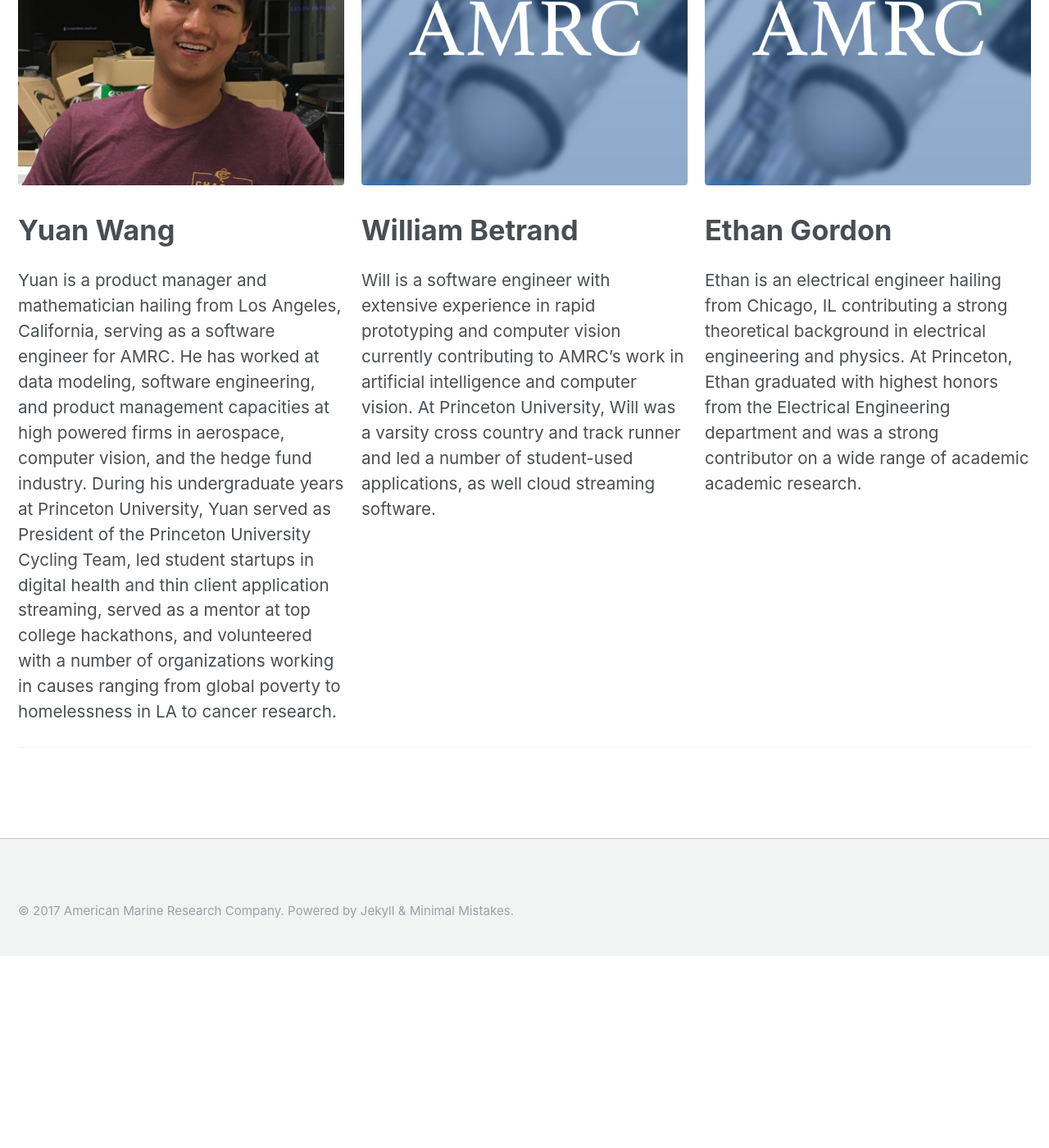
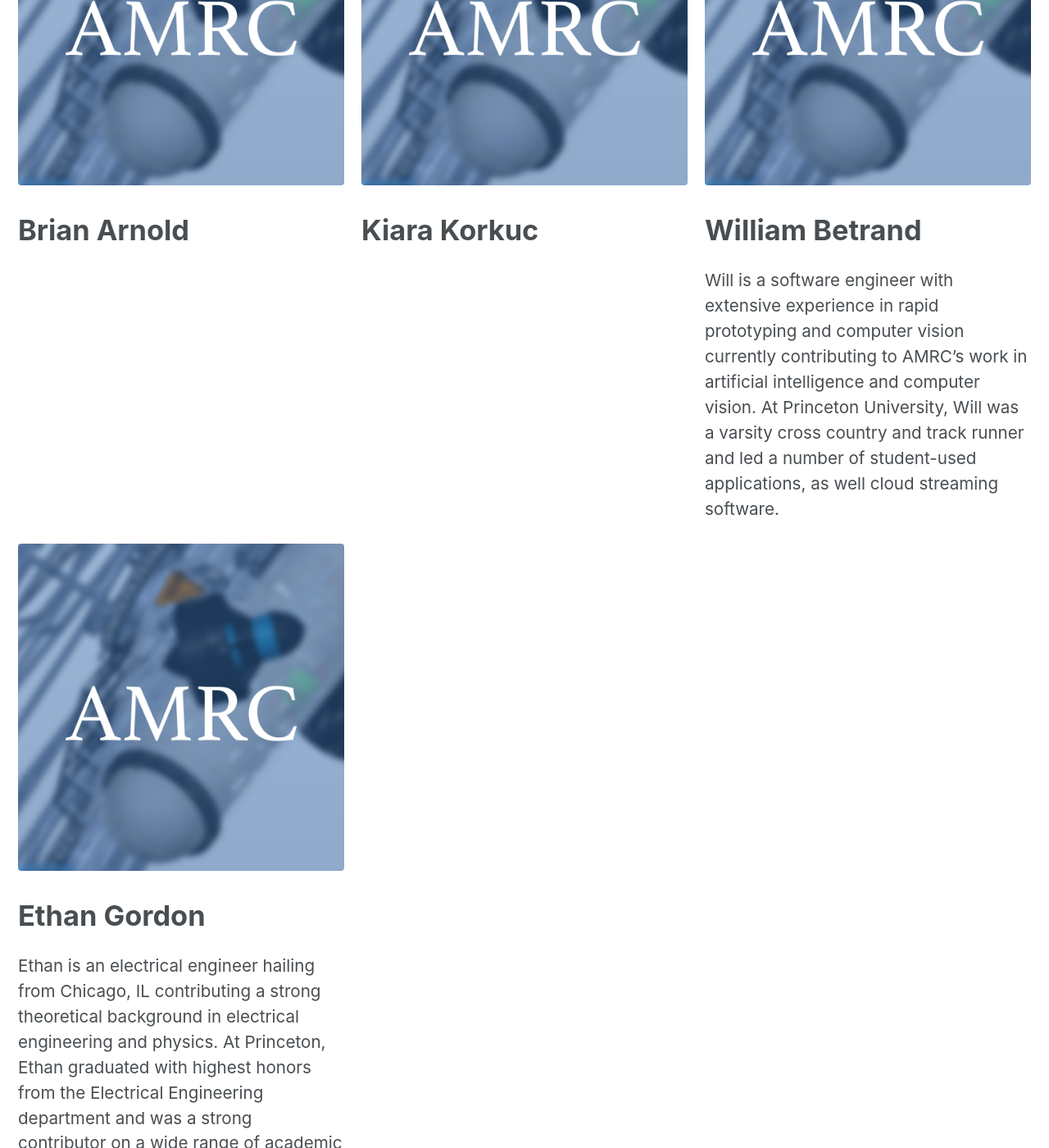
Before and after one commit to AmericanMarineResearch/AmericanMarineResearch, a Jekyll site: the page built from _pages/about.md, in a window 1280 px wide and 1400 px high, scrolled down 3117 px. Shown: the whole window at 82% size. Built offline with Jekyll 4.4.1, drawn with Linux system fonts in a browser that asks for light colours; before the commit the page ends 4284 px from its top, so only the background shows below that.

```diff
--- a/_pages/about.md
+++ b/_pages/about.md
@@ -12,20 +12,29 @@ feature_row:
   - image_path: /assets/images/ian1.png
     title: "Ian Switzer"
     excerpt: "Ian specializes in both robotics and hardware development. Though he has extensive knowledge in typical electrical engineer skills such as digital circuit design, PCB design/inhouse manufacturing, and FPGA/microcontroller usage he is also very well versed in mechanical design/CAD, computer programming, and embedded firmware development. Ian attributes this knowledge to the dozens of projects he has pursued in which he designed and built a wide range of devices including but not limited to rapidly and autonomously recharging drones, autonomous weaponized robots, and an intelligent high load power distribution board. Ian has also demonstrated extreme competency in 3D printer technology and usage."
+
   - image_path: /assets/images/taylor1.png
     alt: "placeholder image 2"
     title: "Taylor Njaka"
     excerpt: "Taylor specializes in underwater robotics, and has had experience with computer and general electronic hardware, as well as advanced control systems. In his undergraduate career, he designed and fabricated an inexpensive ocean wave energy generator using extensive MATLAB optimization for maximum power output and cost analysis. He was recently the project lead on novel type of ROV omnidirectional propulsion system designed w/ helicopter based controls for MIT’s Marine Robotics Team. He also has experience with ocean wave gliders and other forms of marine propulsion, and is a former FRC Robotics world champion."
+
   - image_path: /assets/images/duncan1.png
     alt: "placeholder image 1"
     title: "Duncan Michael"
     excerpt: "Duncan attended high school on the Big Island of Hawai'i where learned to scuba dive and became an avid spear fisherman. For the past four years he has attended Olin College of Engineering in Needham, Massachusetts where he has designed and built drones, medical devices, and off-road race cars, in addition to over 70 other group and personal projects. He specializes in advanced mechanical design computer aided design for manufacturing. He has applied his expertise to all design projects at AMRC. In addition to his product design and manufacturing, Duncan builds test rigs in order to validate design decisions and improve said designs."
-  - image_path: /assets/images/yuan1.png
-    title: "Yuan Wang"
-    excerpt: "Yuan is a product manager and mathematician hailing from Los Angeles, California, serving as a software engineer for AMRC. He has worked at data modeling, software engineering, and product management capacities at high powered firms in aerospace, computer vision, and the hedge fund industry. During his undergraduate years at Princeton University, Yuan served as President of the Princeton University Cycling Team, led student startups in digital health and thin client application streaming, served as a mentor at top college hackathons, and volunteered with a number of organizations working in causes ranging from global poverty to homelessness in LA to cancer research."
+
+  - image_path: /assets/images/placeholder1.png
+    title: "Brian Arnold"
+    excerpt: ""
+
+  - image_path: /assets/images/placeholder1.png
+    title: "Kiara Korkuc"
+    excerpt: ""
+
   - image_path: /assets/images/placeholder1.png
     title: "William Betrand"
     excerpt: "Will is a software engineer with extensive experience in rapid prototyping and computer vision currently contributing to AMRC's work in artificial intelligence and computer vision. At Princeton University, Will was a varsity cross country and track runner and led a number of student-used applications, as well cloud streaming software."
+
   - image_path: /assets/images/placeholder1.png
     title: "Ethan Gordon"
     excerpt: "Ethan is an electrical engineer hailing from Chicago, IL contributing a strong theoretical background in electrical engineering and physics. At Princeton, Ethan graduated with highest honors from the Electrical Engineering department and was a strong contributor on a wide range of academic academic research."
```
Also changed, not shown: _pages/sponsors_advisors.md (+3 -0 lines), 3 other files.
